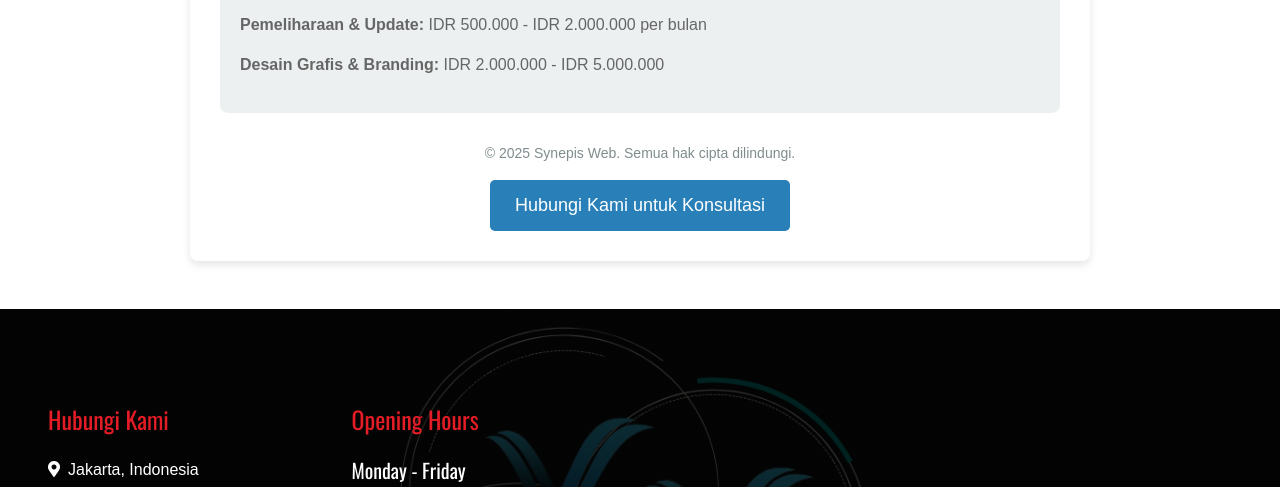
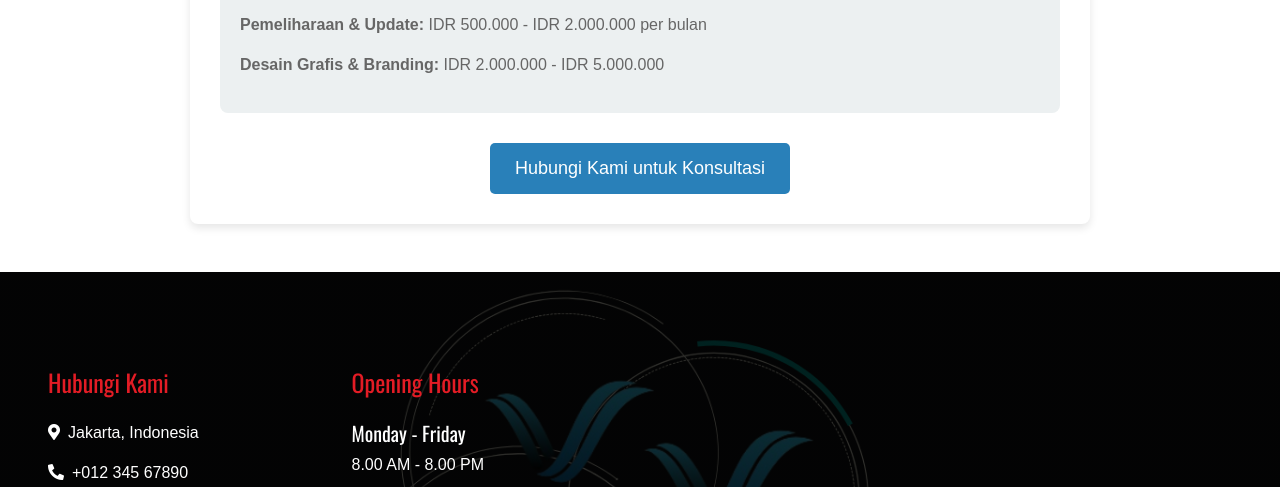
Before and after one commit to iamrahmatpratama/Synepis-Web, a plain HTML site: page class.html in a window 1280 px wide. Shown: the part 1572-2059 px from the top of the page. Drawn offline with nearby package versions, Linux system fonts and the light colour scheme.

Commit message:
Update class.html

```diff
--- a/class.html
+++ b/class.html
@@ -225,8 +225,9 @@
         </section>
 
         <footer>
-            <p>&copy; 2025 Synepis Web. Semua hak cipta dilindungi.</p>
-            <a href="contact.html" class="cta-button">Hubungi Kami untuk Konsultasi</a>
+            <a href="https://wa.me/6285375143346" target="_blank" class="cta-button">
+                Hubungi Kami untuk Konsultasi
+            </a>
         </footer>
     </div>
 </body>
```
